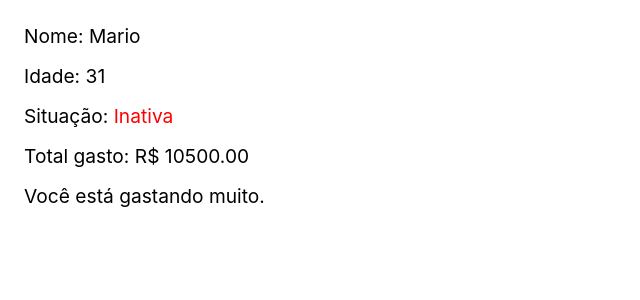
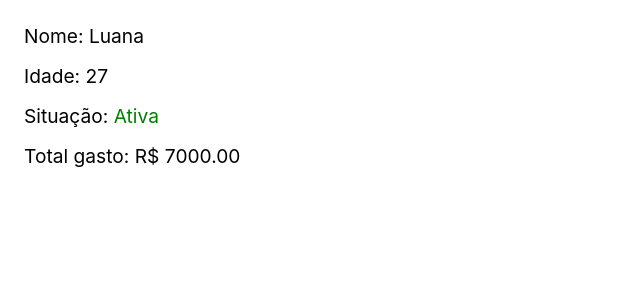
Before and after one commit to ByMaluf/Origamid_ReactJs, a React (Vite) app in the folder Criação de um WebApp em React.Js/vite-project/: page / in a window 1280 px wide. Shown: the top 300 px of the page, without its empty margins (0-640 px from the left). Built offline with nearby package versions, Linux system fonts and the light colour scheme.

Commit message:
Implementação refatorada

```diff
--- a/Criação de um WebApp em React.Js/vite-project/src/App.jsx
+++ b/Criação de um WebApp em React.Js/vite-project/src/App.jsx
@@ -26,20 +26,16 @@ const mario = {
 };
 
 const App = () => {
-  const dados = mario;
-  let totalGasto = 0;
+  const dados = luana;
+
+  let totalGasto = dados.compras.map((item) => +item.preco.replace('R$ ', '')).reduce((valorAnterior, valorAtual) => valorAnterior + valorAtual, 0)
 
   return <div>
-
     <p>Nome: {dados.cliente}</p>
     <p>Idade: {dados.idade}</p>
     <p>Situação: <span style={dados.ativa ? { color: 'green' } : { color: 'red' }}>{dados.ativa ? 'Ativa' : 'Inativa'}</span>
     </p>
-    <p>Total gasto: {dados.compras.map((valor) => {
-      let precos = valor.preco
-      let precosFormatados = +precos.replace('R$ ', '')
-      totalGasto = totalGasto + precosFormatados
-    })} R$ {totalGasto.toFixed(2)}</p>
+    <p>Total gasto: R$ {totalGasto.toFixed(2)}</p>
     {totalGasto > 10000 ? <p>Você está gastando muito.</p> : ''}
   </div>;
 };
```
Also changed, not shown: 1 other file (tests, documents, lock files or other folders).
